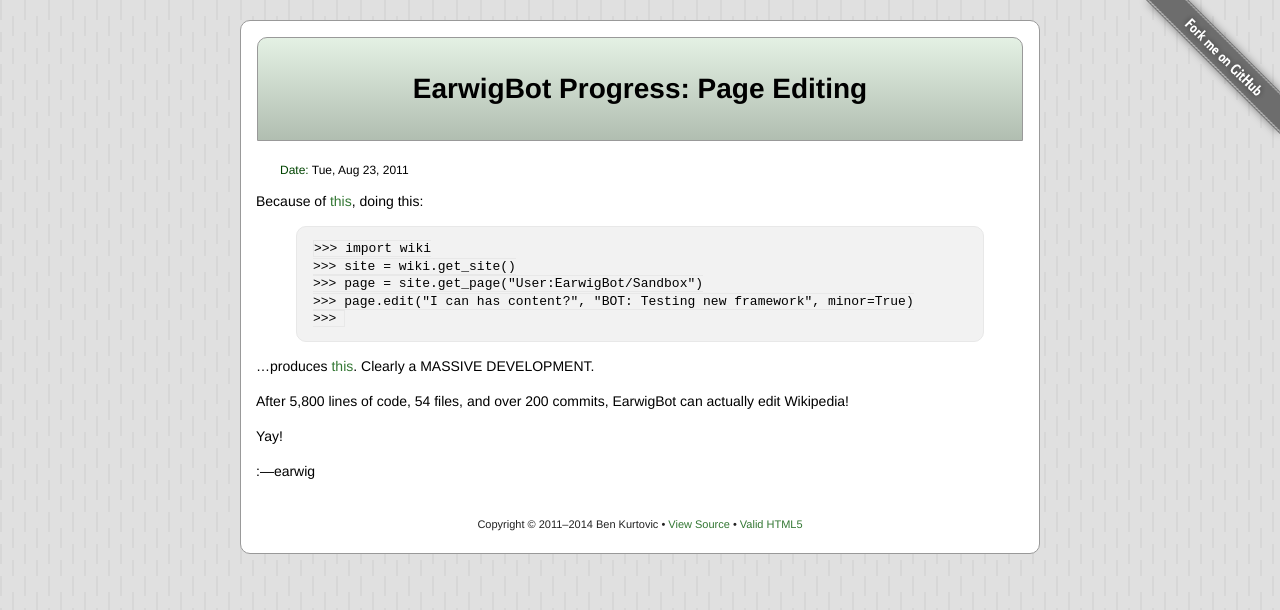
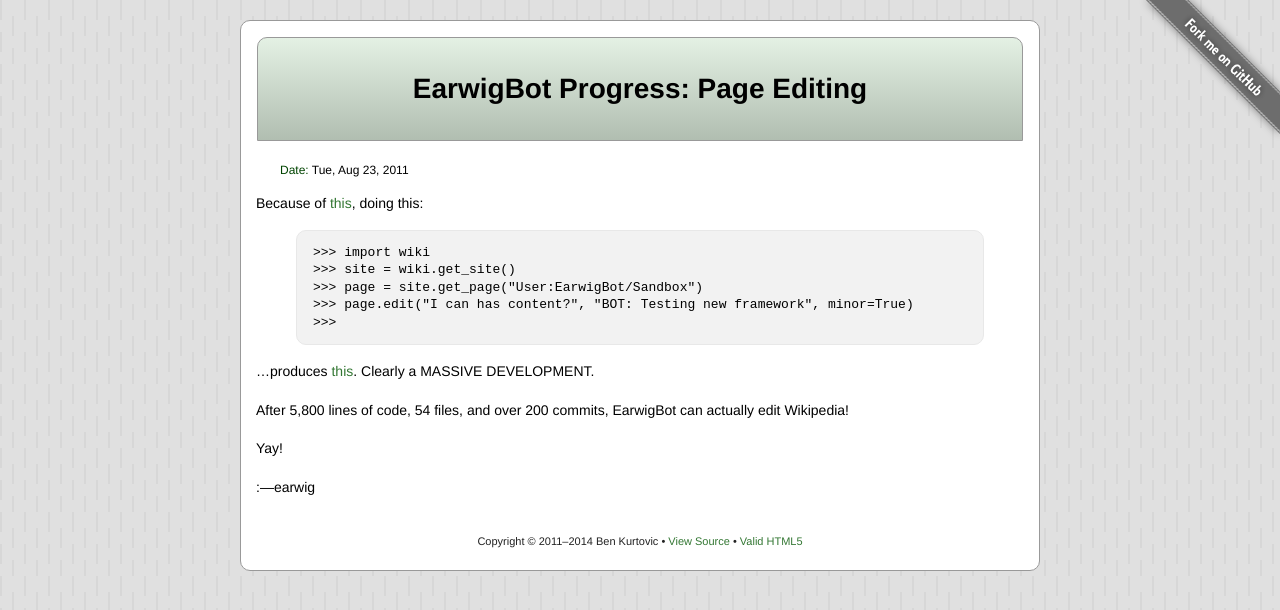
Before and after one commit to earwig/benkurtovic.com, a Jekyll site: the page built from _posts/2011-08-23-earwigbot-progress-page-editing.md, in a window 1280 px wide. Shown: the top 610 px of the page. Built offline with Jekyll 4.4.1, drawn with Linux system fonts in a browser that asks for light colours; comment, search, counter and statistics services are not loaded.

Commit message:
Some minor tweaks; add MathJax support.

```diff
--- a/_layouts/base.html
+++ b/_layouts/base.html
@@ -6,8 +6,9 @@
         <link rel="stylesheet" href="/css/main.css" type="text/css" />
         <link rel="stylesheet" href="/css/syntax.css" type="text/css" /> <!-- shamelessly stolen from https://github.com/mojombo/tpw/blob/master/css/syntax.css -->
         <script src="/js/date_format.js" type="text/javascript"></script>
+        <script type="text/javascript" src="http://cdn.mathjax.org/mathjax/latest/MathJax.js?config=TeX-AMS-MML_HTMLorMML"></script>
     </head>
-    <body onload="load_tweets();">
+    <body>
         <div id="forkme-box">
             <a href="http://github.com/earwig">
                 <img id="forkme" src="/images/forkme.png" title="Fork me on GitHub" alt="Fork me on GitHub" />
--- a/css/main.css
+++ b/css/main.css
@@ -9,7 +9,7 @@
     color: #040;
 }
 
-.highlight { /* syntax highlighter */
+.highlight {  /* syntax highlighter */
     background: #f2f2f2;
     border: 1px solid #e8e8e8;
     border-radius: 10px;
@@ -34,6 +34,12 @@
 code {
     background: #f2f2f2;
     border: 1px solid #e8e8e8;
+    padding: 0 3px;
+}
+
+pre code {
+    border: 0;
+    padding: 0;
 }
 
 div.project {
@@ -151,7 +157,7 @@
 }
 
 div#post {
-    line-height: 1.5em;
+    line-height: 1.75em;
 }
 
 div#avatar-box {
--- a/css/syntax.css
+++ b/css/syntax.css
@@ -1,5 +1,5 @@
 /*
-This file has been shamelessly stolen from (with modifications):
+This file has been shamelessly stolen (with modifications) from:
     https://github.com/mojombo/tpw/blob/master/css/syntax.css
 ...which is released under the MIT license.
 */
```
